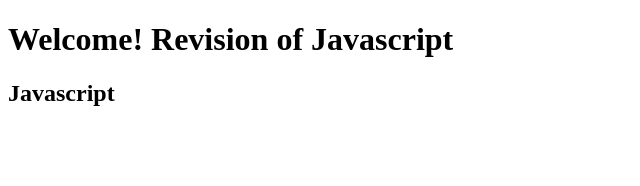
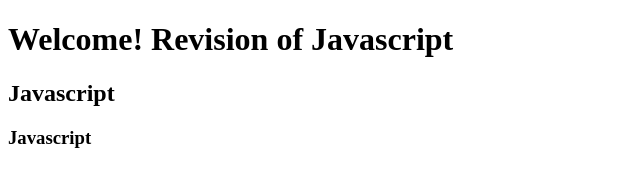
Before and after one commit to abdullahnaseem846/SMIT-Batch-18-MWAD-, a plain HTML site: page Revision_Javascript/index.html in a window 1280 px wide. Shown: the whole page, without its empty margins (0-640 px from the left). Drawn offline with Linux system fonts and the light colour scheme.

Commit message:
second commmit

```diff
--- a/Revision_Javascript/index.html
+++ b/Revision_Javascript/index.html
@@ -9,5 +9,6 @@
 <body>
     <h1>Welcome! Revision of Javascript</h1>
     <h2>Javascript</h2>
+    <h3>Javascript</h3>
 </body>
 </html>
```
